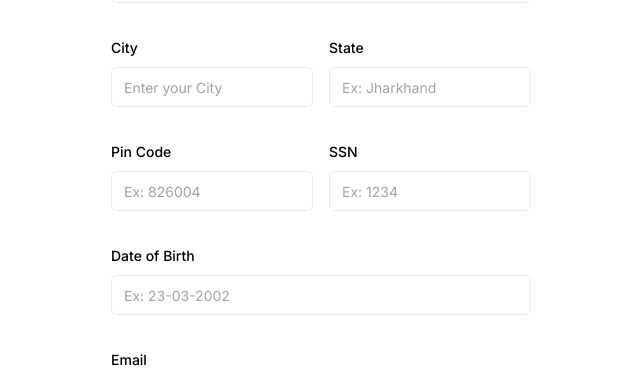
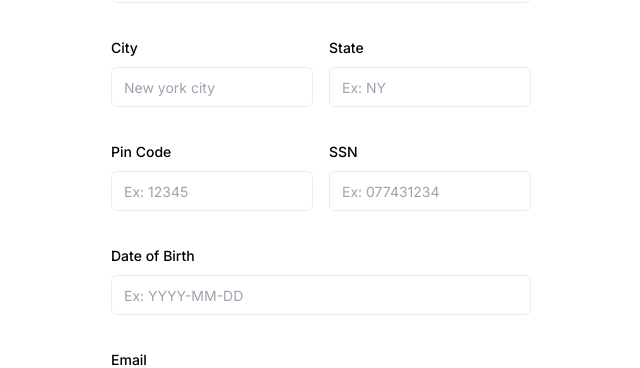
Before and after one commit to akashkumar23/bankify, a Next.js app: page /sign-up in a window 1280 px wide. Shown: the part 391-759 px from the top of the page, without its empty margins (319-959 px from the left). Built offline with nearby package versions, Linux system fonts and the light colour scheme; what dwolla-v2, plaid would draw is missing.

Commit message:
work on sign-up placeholder

```diff
--- a/components/AuthForm.tsx
+++ b/components/AuthForm.tsx
@@ -131,14 +131,14 @@ const AuthForm =  ({ type }:{ type:string }) => {
                         </div>
                         <CustomInput control={form.control} name='address1' placeholder='Enter your Address' label='Address' />
                         <div className='flex gap-4'>
-                          <CustomInput control={form.control} name='city' placeholder='Enter your City' label='City' />
-                          <CustomInput control={form.control} name='state' placeholder='Ex: Jharkhand' label='State' />
+                          <CustomInput control={form.control} name='city' placeholder='New york city' label='City' />
+                          <CustomInput control={form.control} name='state' placeholder='Ex: NY' label='State' />
                         </div>
                         <div className='flex gap-4'>
-                          <CustomInput control={form.control} name='postalCode' placeholder='Ex: 826004' label='Pin Code' />
-                          <CustomInput control={form.control} name='ssn' placeholder='Ex: 1234' label='SSN' />
+                          <CustomInput control={form.control} name='postalCode' placeholder='Ex: 12345' label='Pin Code' />
+                          <CustomInput control={form.control} name='ssn' placeholder='Ex: 077431234' label='SSN' />
                         </div>
-                        <CustomInput control={form.control} name='dateOfBirth' placeholder='Ex: 23-03-2002' label='Date of Birth' />
+                        <CustomInput control={form.control} name='dateOfBirth' placeholder='Ex: YYYY-MM-DD' label='Date of Birth' />
                       </>
 
                     )}
```
